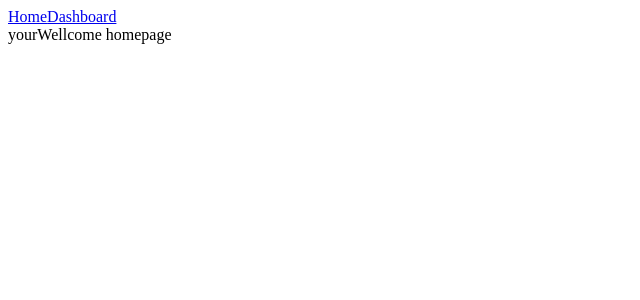
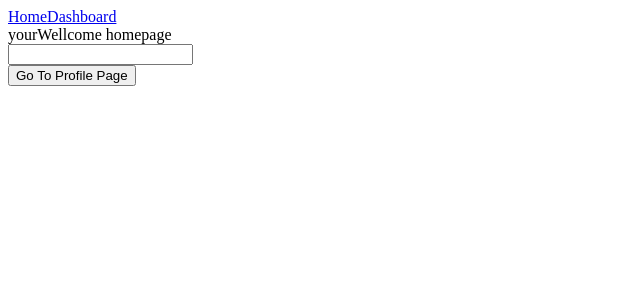
Before and after one commit to AmirTaki/react-course, a React (Vite) app: page / in a window 1280 px wide. Shown: the top 300 px of the page, without its empty margins (0-640 px from the left). Built offline with nearby package versions, Linux system fonts and the light colour scheme.

Commit message:
useNavigate Hook In React

```diff
--- a/src/pages/Homepage.jsx
+++ b/src/pages/Homepage.jsx
@@ -1,7 +1,23 @@
+import { useState } from "react"
+import { useNavigate } from "react-router-dom"
+
 export default function HomePage   () {
+    const [username, setUsername] = useState("")
+    const navigate = useNavigate()
+    function handelClick () {
+        navigate('/dashboard/profile', {state : {username}})
+    }
     return (
         <>
             yourWellcome homepage
+            <br></br>
+            <input
+                type="text"
+                value = {username}
+                onChange={(e)=>{setUsername(e.target.value)}}
+            />
+            <br></br>
+            <button onClick={handelClick}>Go To Profile Page</button>
         </>
     )
 }
--- a/src/pages/Profile.jsx
+++ b/src/pages/Profile.jsx
@@ -1,5 +1,10 @@
+import { useLocation } from "react-router-dom"
+
 export default function Profile () {
+    const location =  useLocation()
+    const {username} =  location.state  || {}
     return <>
         <br ></br>
-    Profile</>
+        Profile for {username}
+    </>
 }
```
